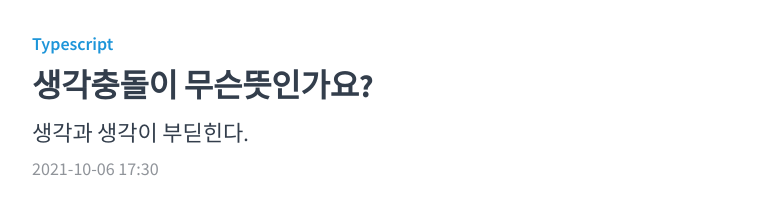
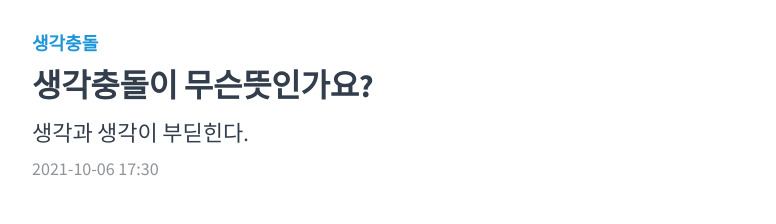
Before and after one commit to Kim-Link/Kim-Link.github.io, a Jekyll site: the page built from REcoding/2110071204/index.md, in a window 1280 px wide. Shown: the part 470-694 px from the top of the page, without its empty margins (123-899 px from the left). Built offline with Jekyll 4.4.1, drawn with Linux system fonts in a browser that asks for light colours; comment, search, counter and statistics services are not loaded.

Commit message:
도전은 계속된다

```diff
--- a/REcoding/2110071204/index.md
+++ b/REcoding/2110071204/index.md
@@ -3,7 +3,7 @@ layout: post
 type: REcoding
 date: 2021-10-06 17:30
 draft: false
-category: Typescript
+category: 생각충돌
 title: 생각충돌이 무슨뜻인가요?
 subtitle: 생각과 생각이 부딛힌다.
 writer: 000000
```
Also changed, not shown: LOading/2110071245/index.md (+1 -1 lines), LOading/2110071245/img/headerImg.png (added), 3 other files.
